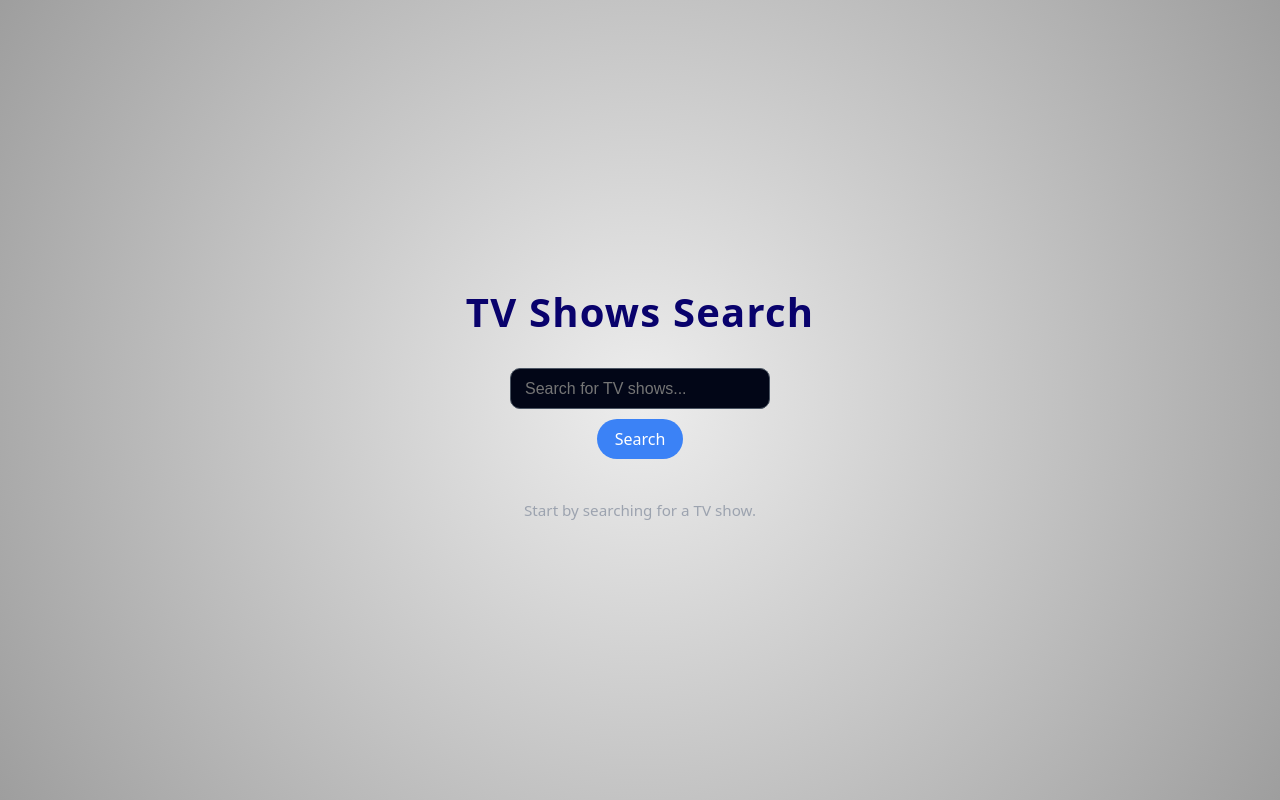
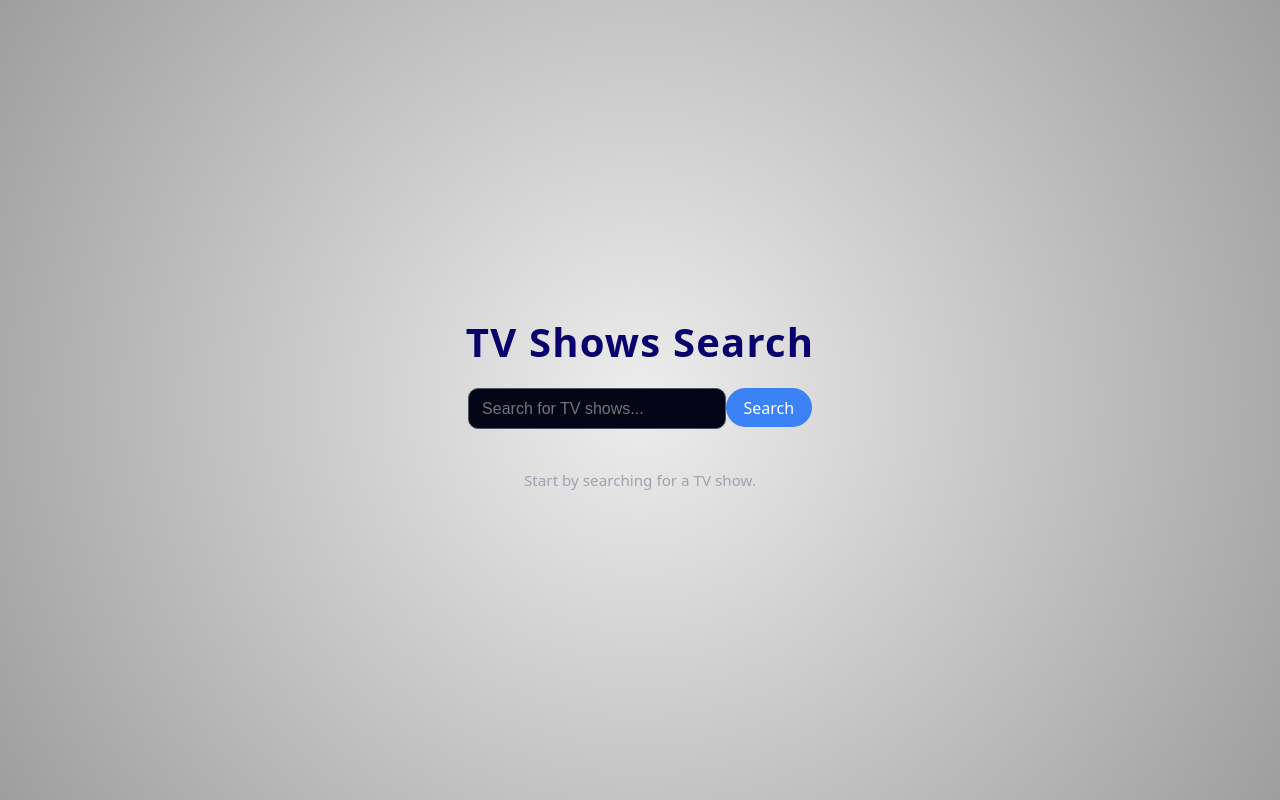
Before and after one commit to Kesem1405/tv-shows-search, a React (Vite) app: page / in a window 1280 px wide. Built offline with nearby package versions, Linux system fonts and the light colour scheme.

Commit message:
Update project

```diff
--- a/src/components/searchbar/SearchBar.css
+++ b/src/components/searchbar/SearchBar.css
@@ -1,14 +1,14 @@
 
 .searchBar {
   flex: 1;
-  padding: 0.65rem 0.9rem;
+  padding: 0.65rem 0.8rem;
   font-size: 1rem;
   border: 1px solid #4b5563;
   border-radius: 10px;
   background: #020617;
   color: #f9fafb;
   min-width: 230px;
-  margin: 3%;
+
 }
 
 .searchButton {
```
